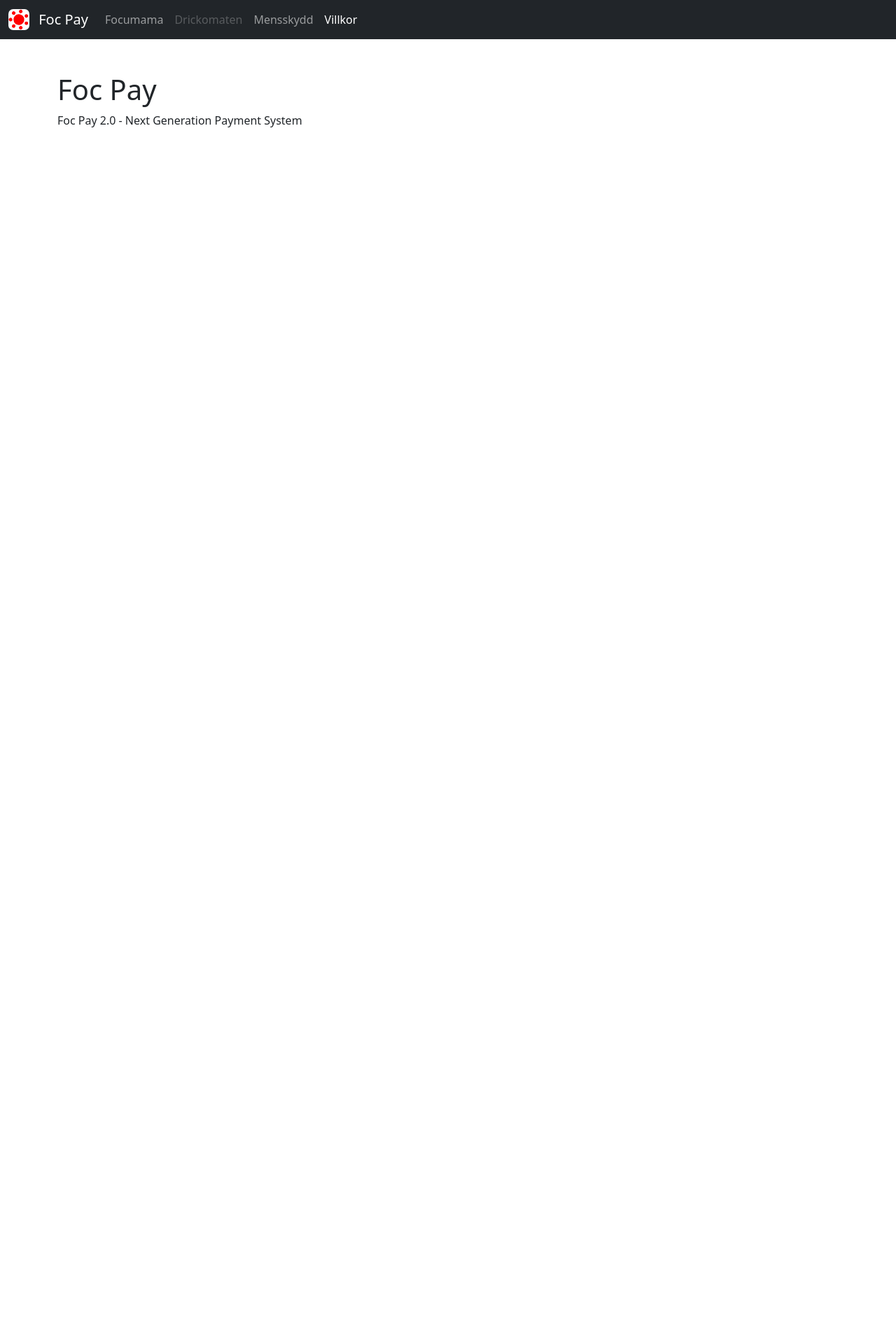
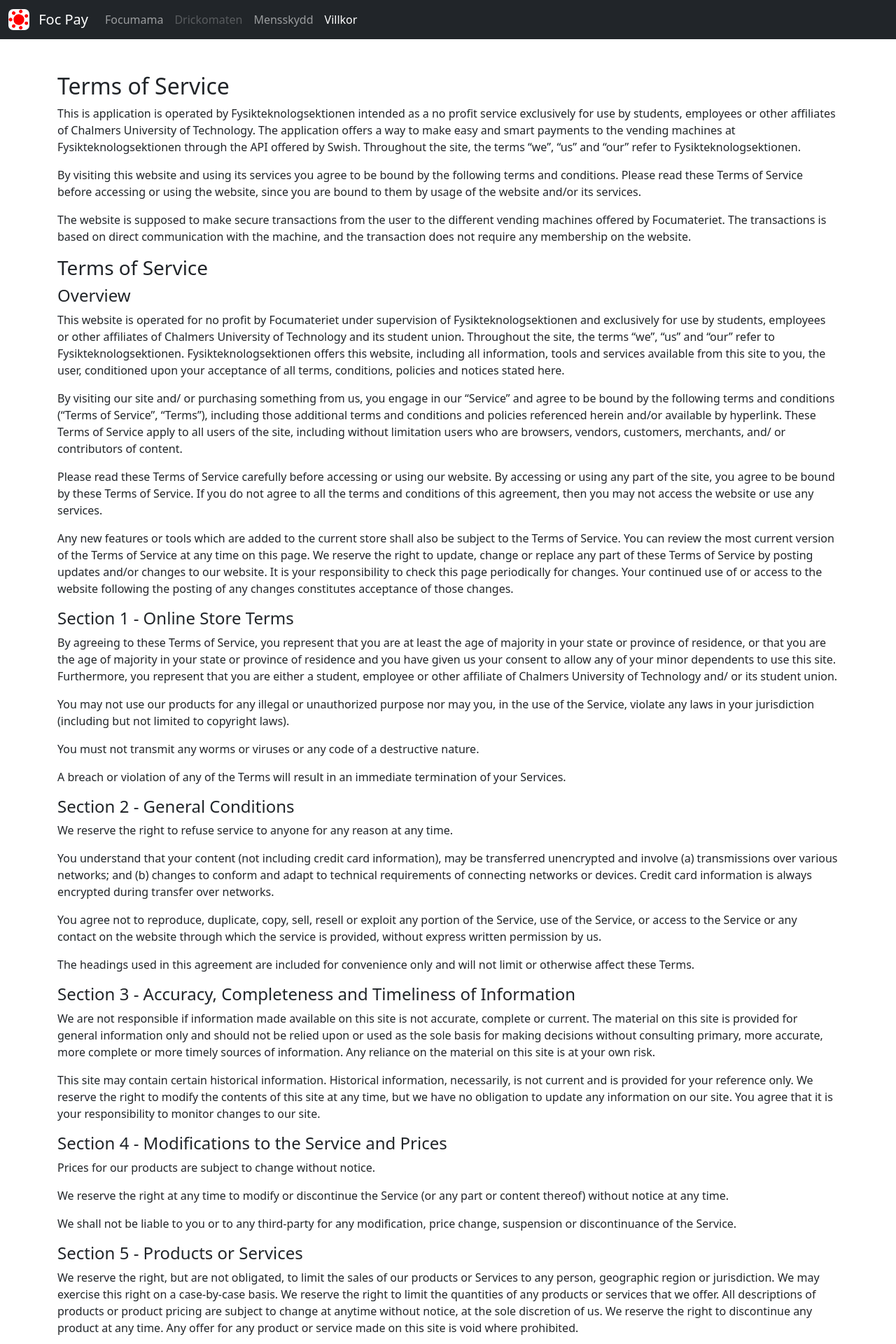
Before and after one commit to ollema/foc_pay_web, a Django app: page /about/ in a window 1280 px wide. Shown: the top 1920 px of the page at 70% size. Before the commit the page ends 182 px from the top, so only its background shows below. Run offline with Django 3.2, Linux system fonts and the light colour scheme; some libraries are stand-ins or nearby versions.

Commit message:
Update ToS

```diff
--- a/foc_pay_web/templates/pages/about.html
+++ b/foc_pay_web/templates/pages/about.html
@@ -1,8 +1,8 @@
 {% extends "base.html" %}
 
-{% block title %}Om Foc Pay{% endblock %}
+{% block title %}Villkor{% endblock %}
 
-{% block body %}
+{% block content %}
 <h2 class="mt-3">Terms of Service</h2>
 <p>This is application is operated by Fysikteknologsektionen intended as a no profit service exclusively for use by students, employees or other affiliates of Chalmers University of Technology. The application offers a way to make easy and smart payments to the vending machines at Fysikteknologsektionen through the API offered by Swish. Throughout the site, the terms “we”, “us” and “our” refer to Fysikteknologsektionen.</p>
 <p>By visiting this website and using its services you agree to be bound by the following terms and conditions. Please read these Terms of Service before accessing or using the website, since you are bound to them by usage of the website and/or its services.</p>
```
